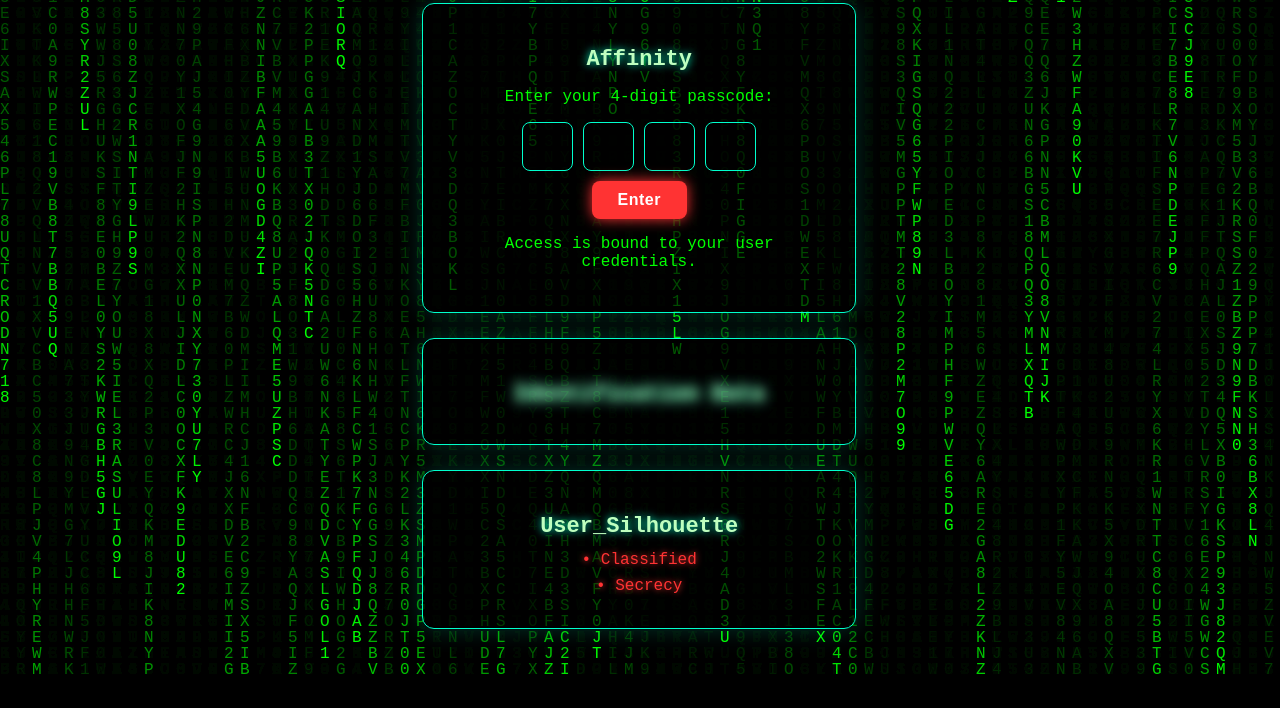
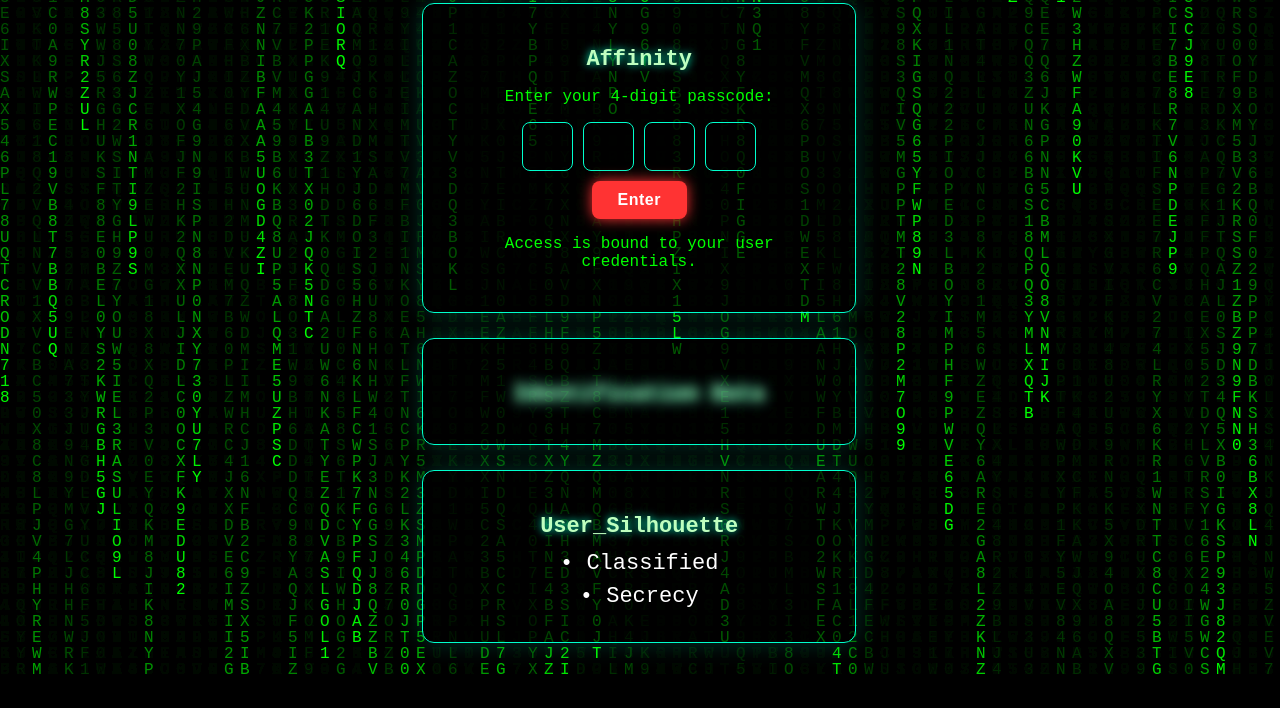
Before and after one commit to Jayqlo/Almanac_Portfolio, a plain HTML site: page Silhouette/Silhouette.html in a window 1280 px wide. Both pictures are taken after a click on the element "User_Silhouette". Shown: the part 126-834 px from the top of the page. Drawn offline with Linux system fonts and the light colour scheme.

Commit message:
Update Silhouette.css

```diff
--- a/Silhouette/Silhouette.css
+++ b/Silhouette/Silhouette.css
@@ -225,10 +225,10 @@ body {
 }
 
 .collapse-item {
-  color: #ff3333;
-  font-size: 16px;
+  color: white;
+  font-size: 22px;
   margin: 8px 0;
-  text-shadow: 0 0 6px #ff3333;
+  text-shadow: 0 0 6px black;
 }
 
 .collapsible.active + .collapse-content {
```
